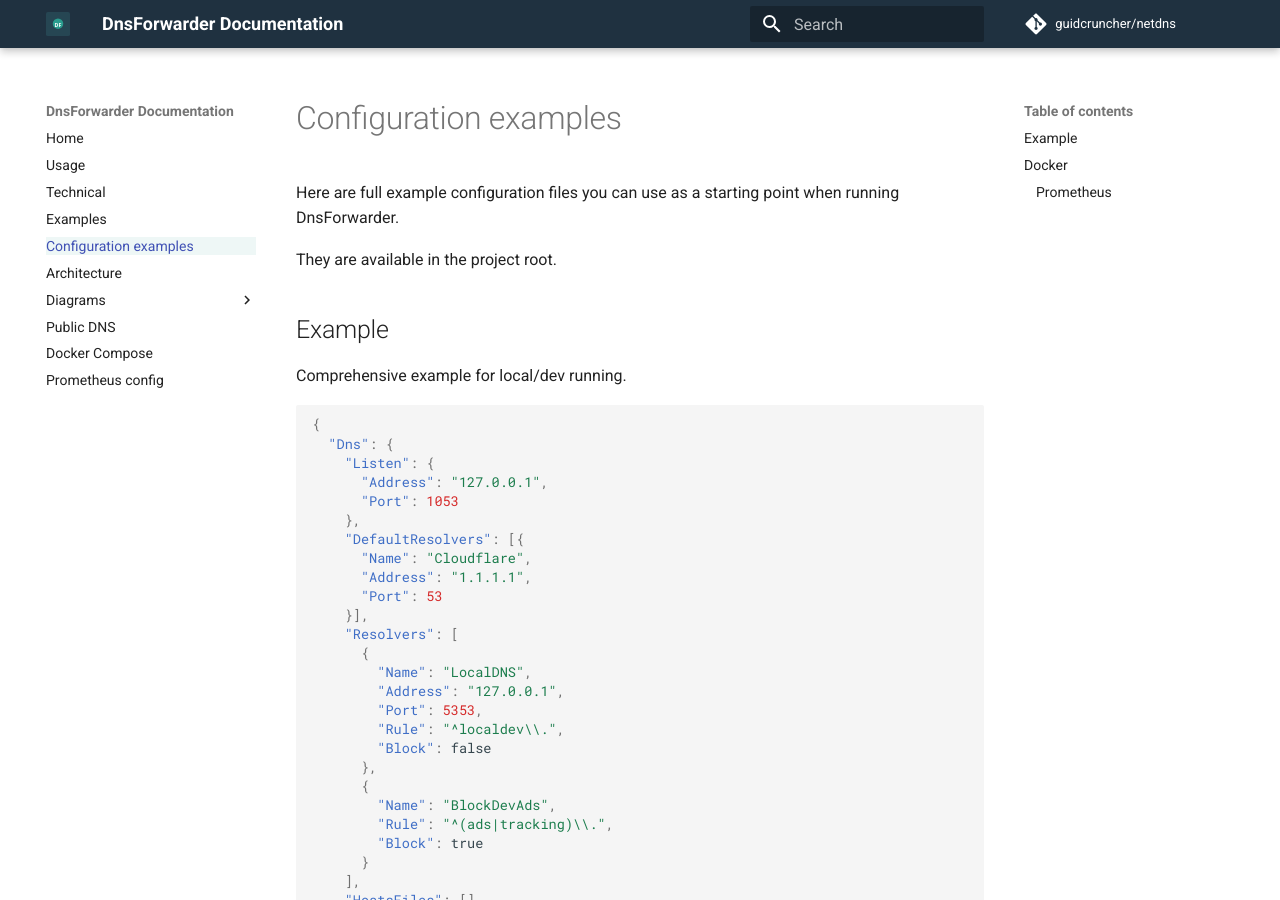
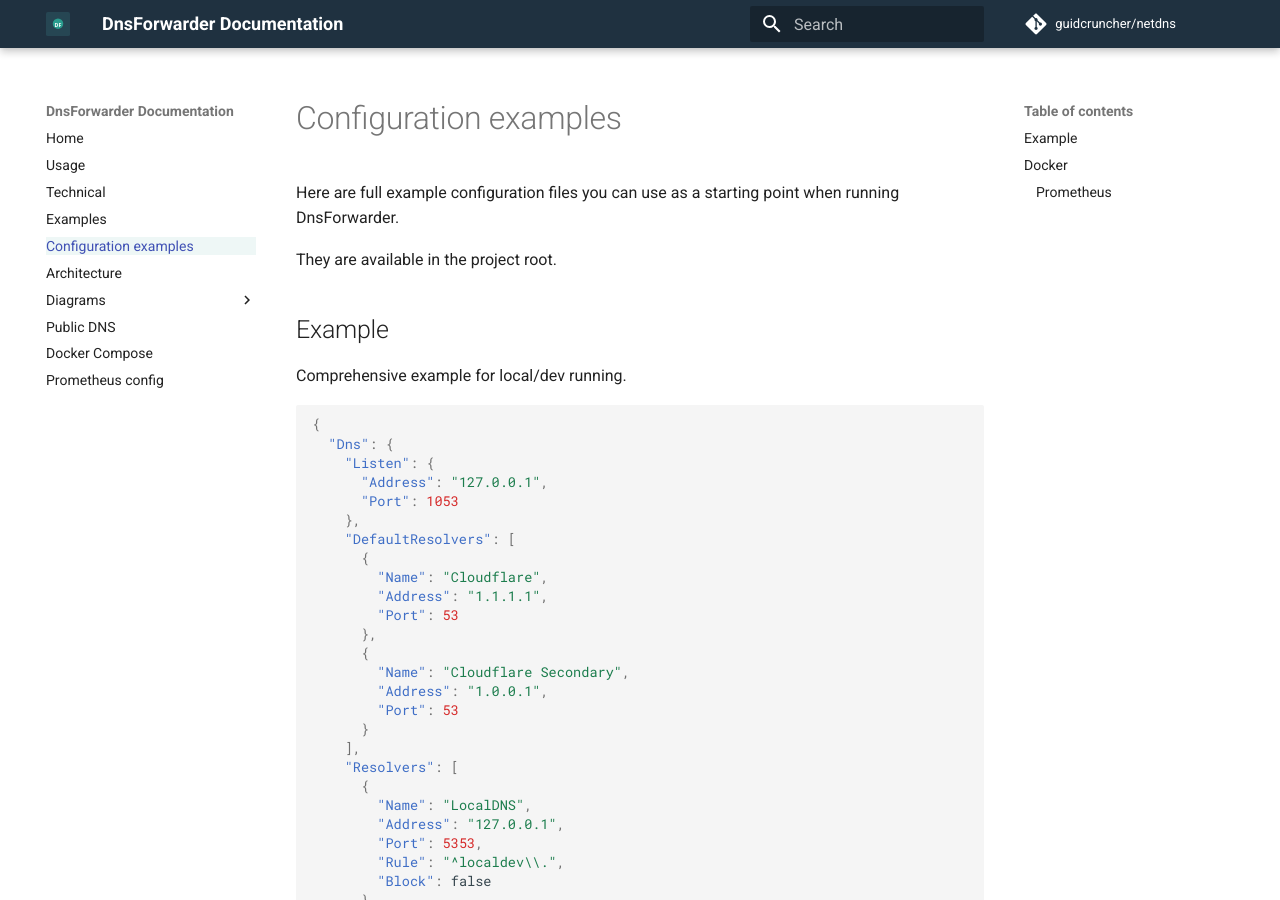
Before and after one commit to guidcruncher/netdns, an MkDocs documentation site: the page built from docs/configurations.md, in a window 1280 px wide and 900 px high. Built offline with MkDocs 1.6.1 and Material for MkDocs 9.7.7, drawn with Linux system fonts in a browser that asks for light colours; comment, search, counter and statistics services are not loaded; some of the changed text lies outside the part shown.

Commit message:
Scaffolding

```diff
--- a/docs/configurations.md
+++ b/docs/configurations.md
@@ -15,11 +15,18 @@ Comprehensive example for local/dev running.
       "Address": "127.0.0.1",
       "Port": 1053
     },
-    "DefaultResolvers": [{
-      "Name": "Cloudflare",
-      "Address": "1.1.1.1",
-      "Port": 53
-    }],
+    "DefaultResolvers": [
+      {
+        "Name": "Cloudflare",
+        "Address": "1.1.1.1",
+        "Port": 53
+      },
+      {
+        "Name": "Cloudflare Secondary",
+        "Address": "1.0.0.1",
+        "Port": 53
+      }
+    ],
     "Resolvers": [
       {
         "Name": "LocalDNS",
@@ -104,11 +111,18 @@ Example tuned for running inside Docker (paths reference `/app/blocklists` for m
       "Address": "0.0.0.0",
       "Port": 53
     },
-    "DefaultResolvers": [{
-      "Name": "Cloudflare",
-      "Address": "1.1.1.1",
-      "Port": 53
-    }],
+    "DefaultResolvers": [
+      {
+        "Name": "Cloudflare",
+        "Address": "1.1.1.1",
+        "Port": 53
+      },
+      {
+        "Name": "Cloudflare Secondary",
+        "Address": "1.0.0.1",
+        "Port": 53
+      }
+    ],
     "Resolvers": [
       {
         "Name": "DockerInternal",
```
